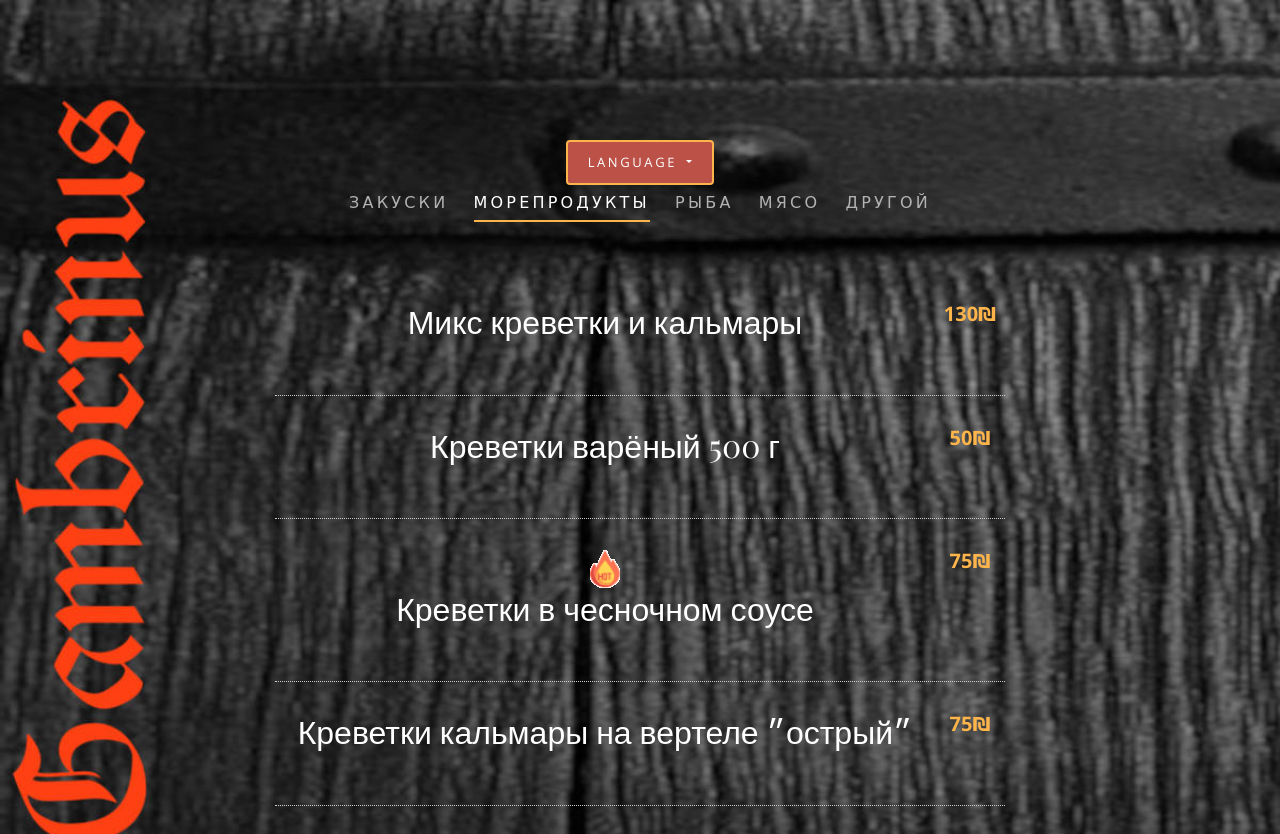
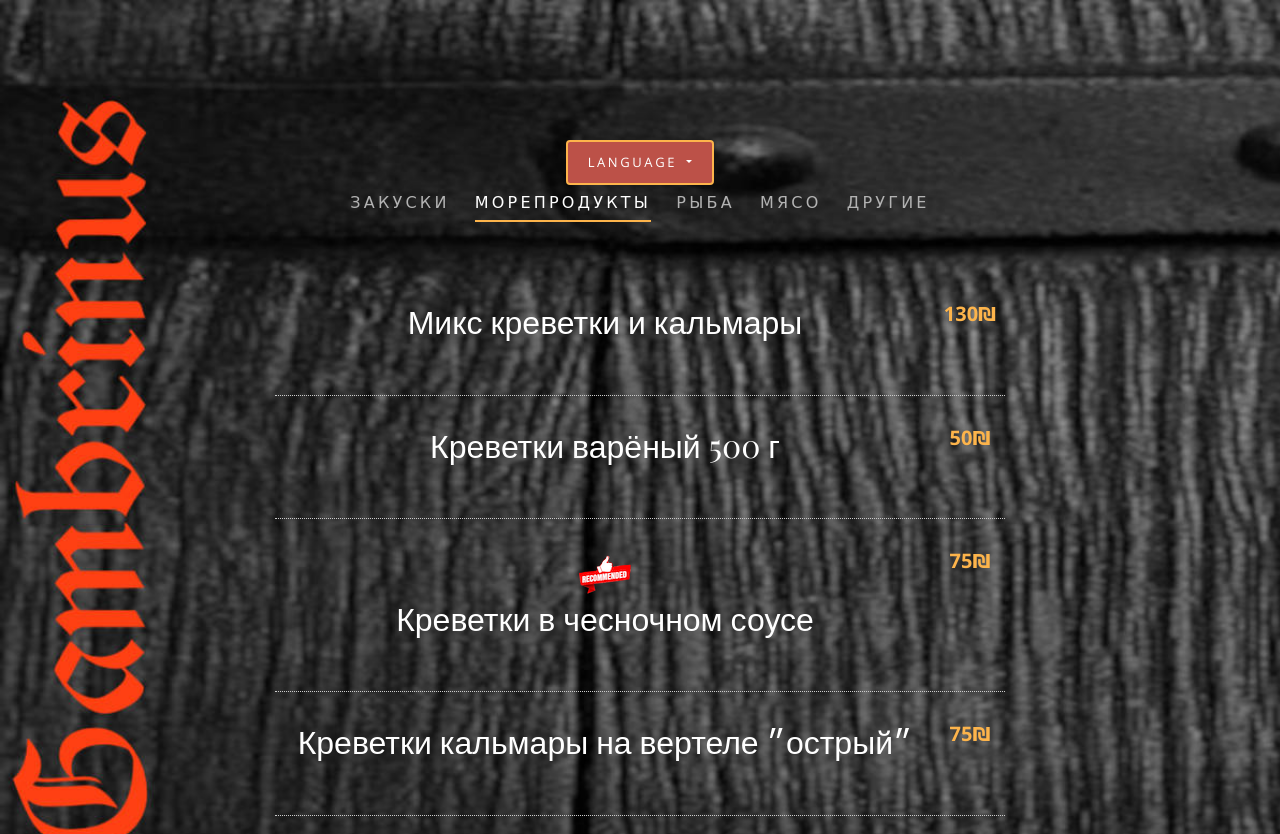
Before and after one commit to kartowka/Gambrinus-Menu, a Node server app: page /russian in a window 1280 px wide, after a click on "МОРЕПРОДУКТЫ". Shown: the top 834 px of the page. Run offline with Node 20, Linux system fonts and the light colour scheme; some libraries are stand-ins or nearby versions; some web fonts are replaced.

Commit message:
fixed russian words mistakes, added new recommended icon

```diff
--- a/src/assets/css/style.css
+++ b/src/assets/css/style.css
@@ -13,9 +13,9 @@
   background-size: cover;
 }
 .icon {
-  background: url('/img/hot.gif');
-  height: 40px;
-  width: 40px;
+  background: url('/img/recommended.png');
+  height: 50px;
+  width: 60px;
   display:block;
   margin: 0 auto;
   /* Other styles here */
--- a/src/views/menu-russian.ejs
+++ b/src/views/menu-russian.ejs
@@ -49,7 +49,7 @@
                         <a class="nav-link" id="pills-meat-tab" data-toggle="pill" href="#meat" role="tab" aria-controls="pills-meat" aria-selected="false">мясо</a>
                       </li>
                       <li class="nav-item">
-                        <a class="nav-link" id="pills-others-tab" data-toggle="pill" href="#others" role="tab" aria-controls="pills-others" aria-selected="false">Другой</a>
+                        <a class="nav-link" id="pills-others-tab" data-toggle="pill" href="#others" role="tab" aria-controls="pills-others" aria-selected="false">другие</a>
                       </li>
                     </ul>
                     <div class="tab-content" id="pills-tabContent">
@@ -313,7 +313,7 @@
 
                             <div class="d-block d-md-flex menu-food-item">
                               <div class="text order-1 mb-3">
-                                <h2>Холодный напитки</h2>
+                                <h2>Холодные напитки</h2>
                                 <p>Coca-Cola, Coca-Cola Zero, 7up, 7up zero, Miranda, содовая, Tonic, Heineken 0%</p>
                                 <p>Без газа: Апельсиновый (пригат),клюквенный,лимонад (пригат),Томатный,Минеральная вода. </p>
                                 <p>Все соки не выжатые и подаются в стакане.</p>
```
Also changed, not shown: src/assets/img/recommended.png (added).
